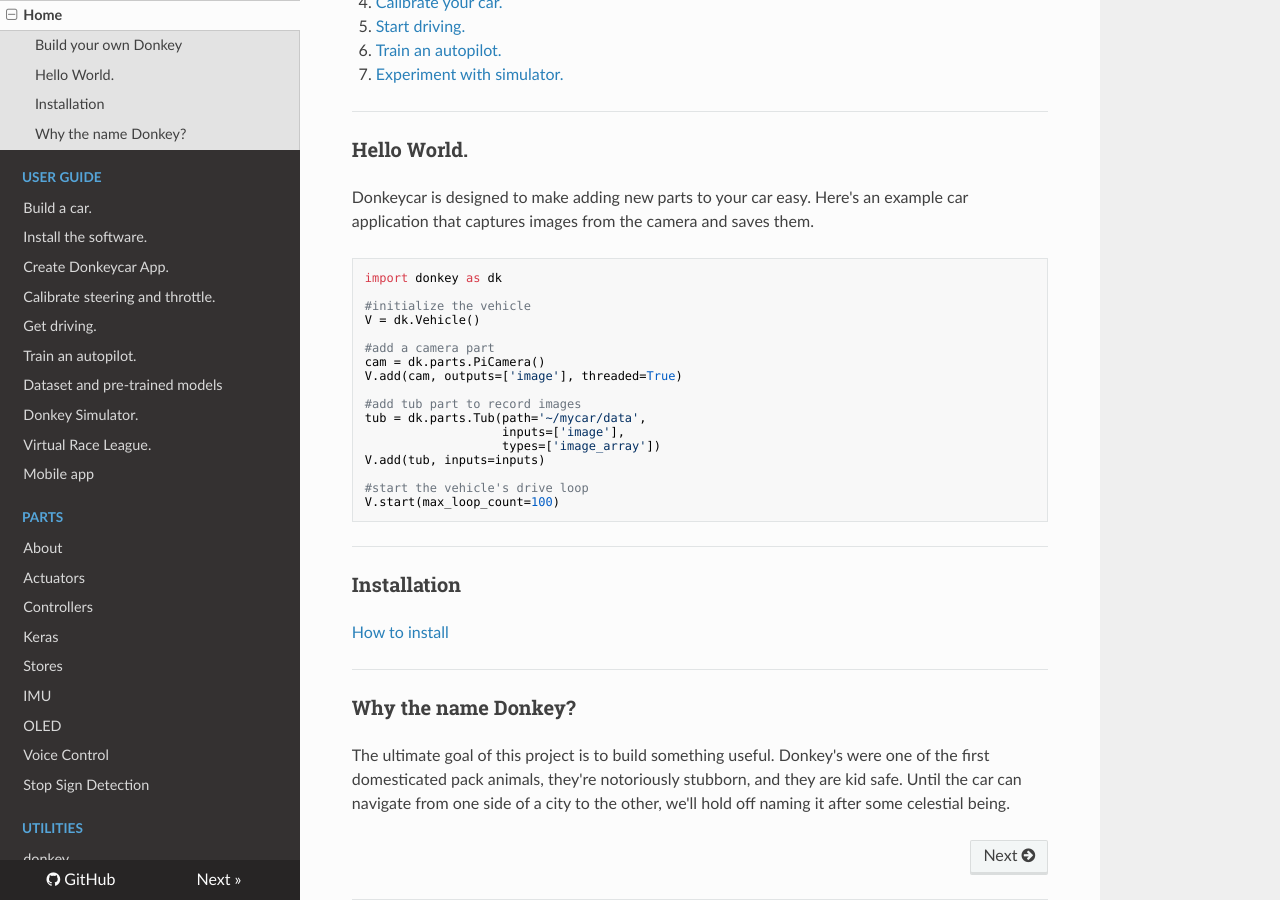
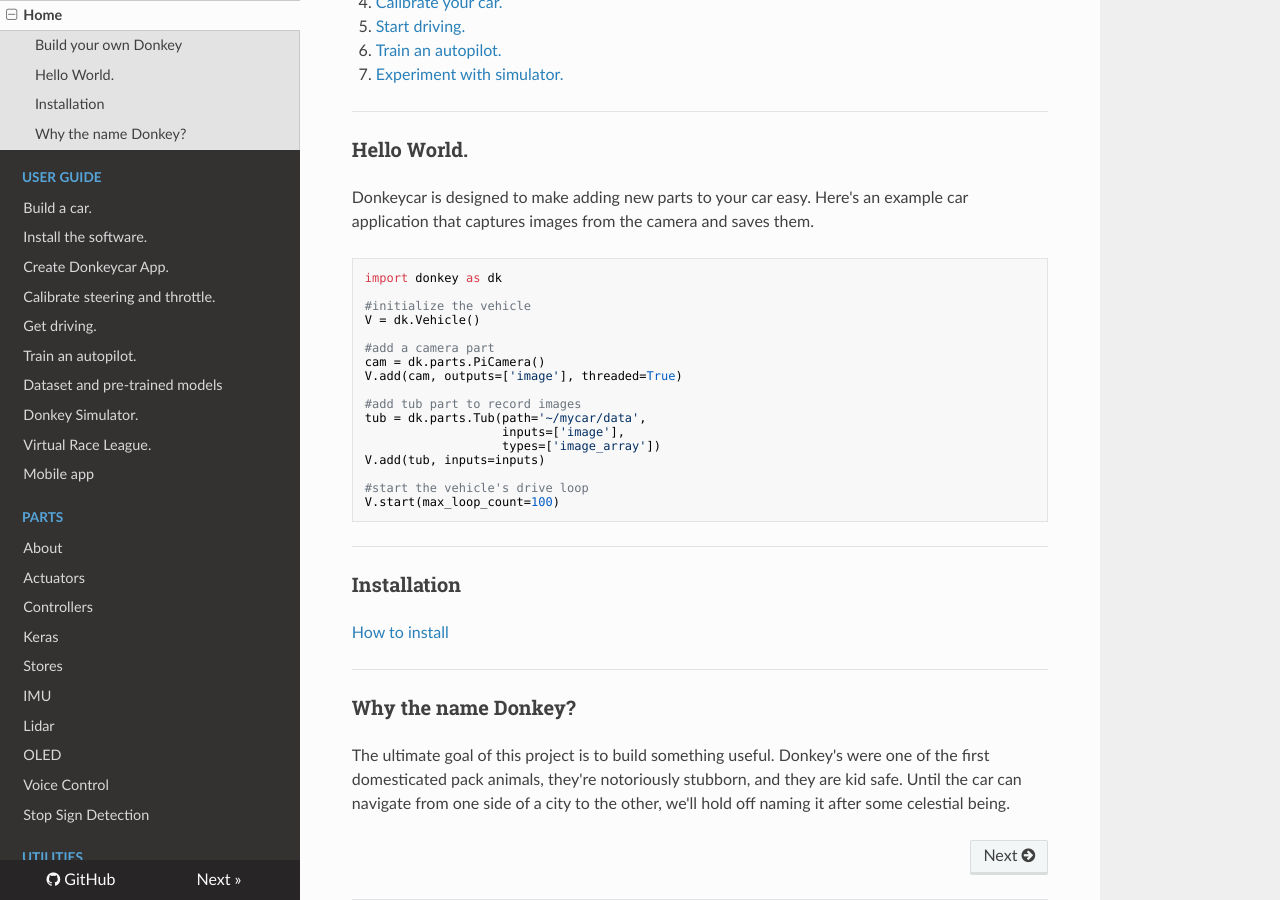
Before and after one commit to autorope/donkeydocs, an MkDocs documentation site: the page built from docs/index.md, in a window 1280 px wide and 900 px high, scrolled down 460 px. Built offline with MkDocs 1.6.1, drawn with Linux system fonts in a browser that asks for light colours; nearby versions of some CDN libraries; old or Windows-style settings are respelled for this version of MkDocs.

Commit message:
Added Lidar to the Parts menu

```diff
--- a/mkdocs.yml
+++ b/mkdocs.yml
@@ -28,6 +28,7 @@ pages:
       - 'Keras': parts/keras.md
       - 'Stores': parts/stores.md
       - 'IMU': parts/imu.md
+      - 'Lidar': parts/lidar.md
       - 'OLED': parts/oled.md
       - 'Voice Control': parts/voice_control.md
       - 'Stop Sign Detection': parts/stop_sign_detection.md
```
